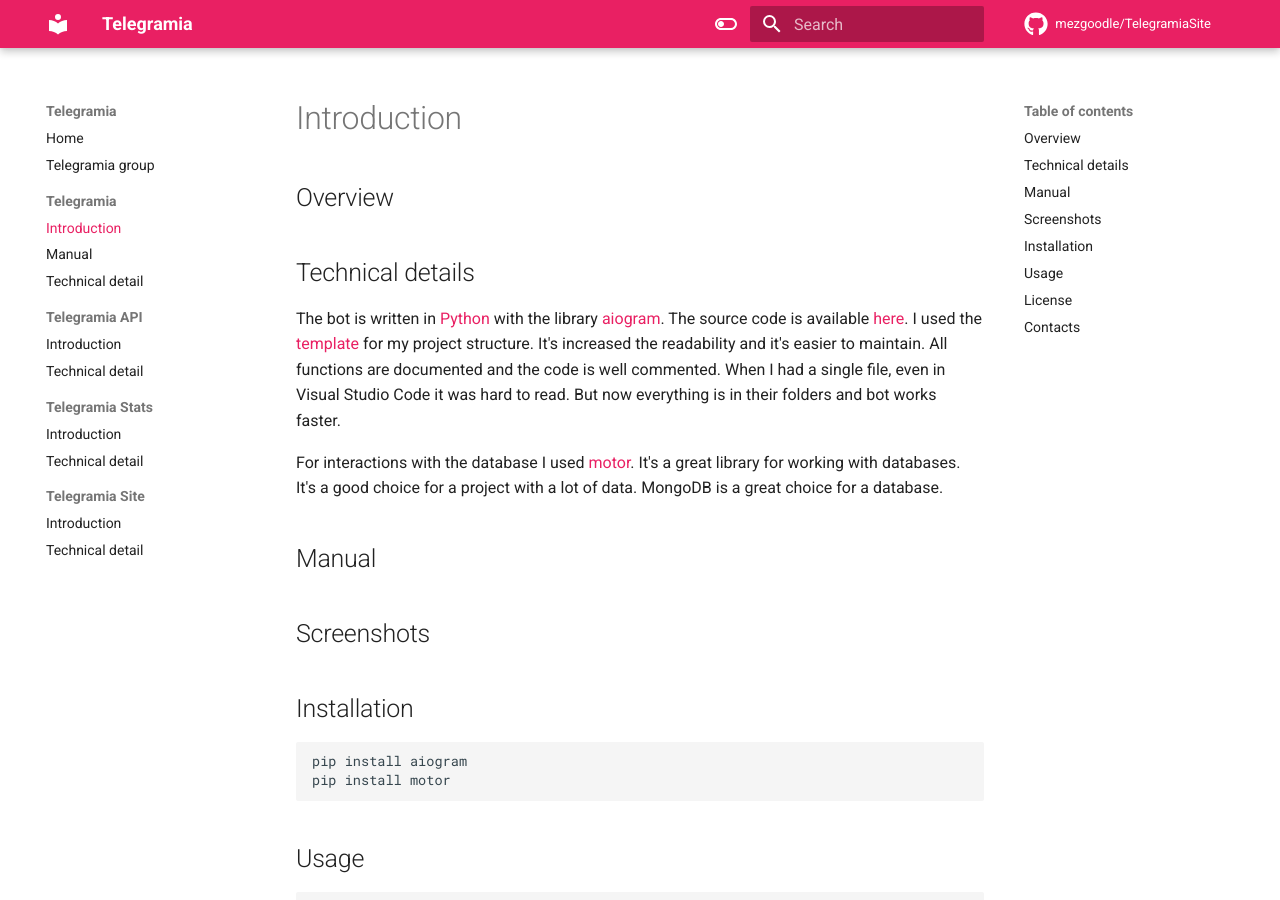
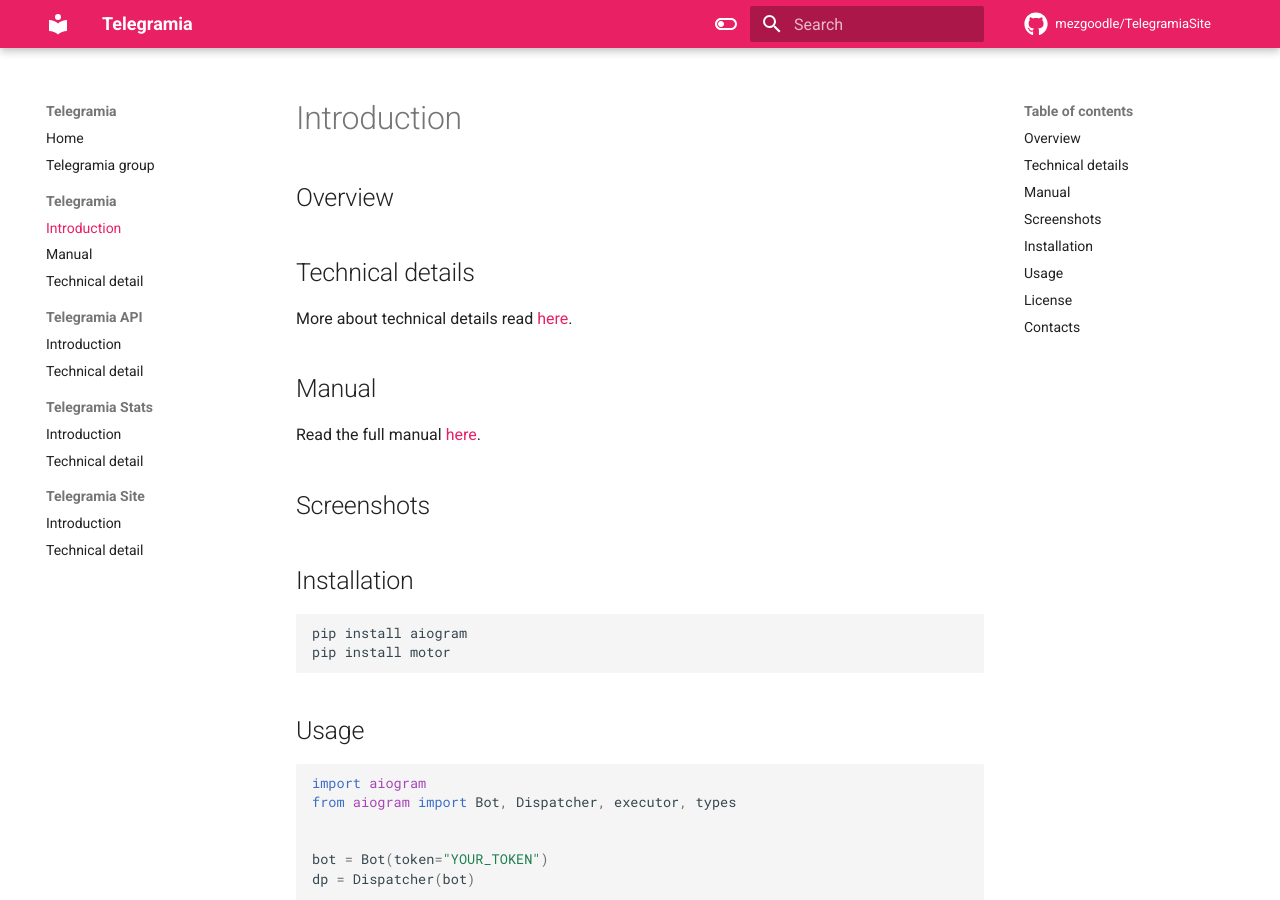
Before and after one commit to mezgoodle/TelegramiaSite, an MkDocs documentation site: the page built from docs/telegramia/index.md, in a window 1280 px wide and 900 px high. Built offline with MkDocs 1.6.1 and Material for MkDocs 9.7.7, drawn with Linux system fonts in a browser that asks for light colours; comment, search, counter and statistics services are not loaded.

Commit message:
Some updates

```diff
--- a/docs/telegramia/index.md
+++ b/docs/telegramia/index.md
@@ -2,11 +2,11 @@
 
 ## Technical details
 
-The bot is written in [Python](https://www.python.org/) with the library [aiogram](https://github.com/aiogram/aiogram). The source code is available [here](https://github.com/mezidia/Telegramia). I used the [template](https://github.com/Latand/tgbot_template) for my project structure. It's increased the readability and it's easier to maintain. All functions are documented and the code is well commented. When I had a single file, even in Visual Studio Code it was hard to read. But now everything is in their folders and bot works faster.
-
-For interactions with the database I used [motor](https://motor.readthedocs.io/en/stable/). It's a great library for working with databases. It's a good choice for a project with a lot of data. MongoDB is a great choice for a database.
+More about technical details read [here](technical.md).
 
 ## Manual
+
+Read the full manual [here](manual.md).
 
 ## Screenshots
 
```
Also changed, not shown: docs/telegramia/technical.md (added, +3 -0 lines).
